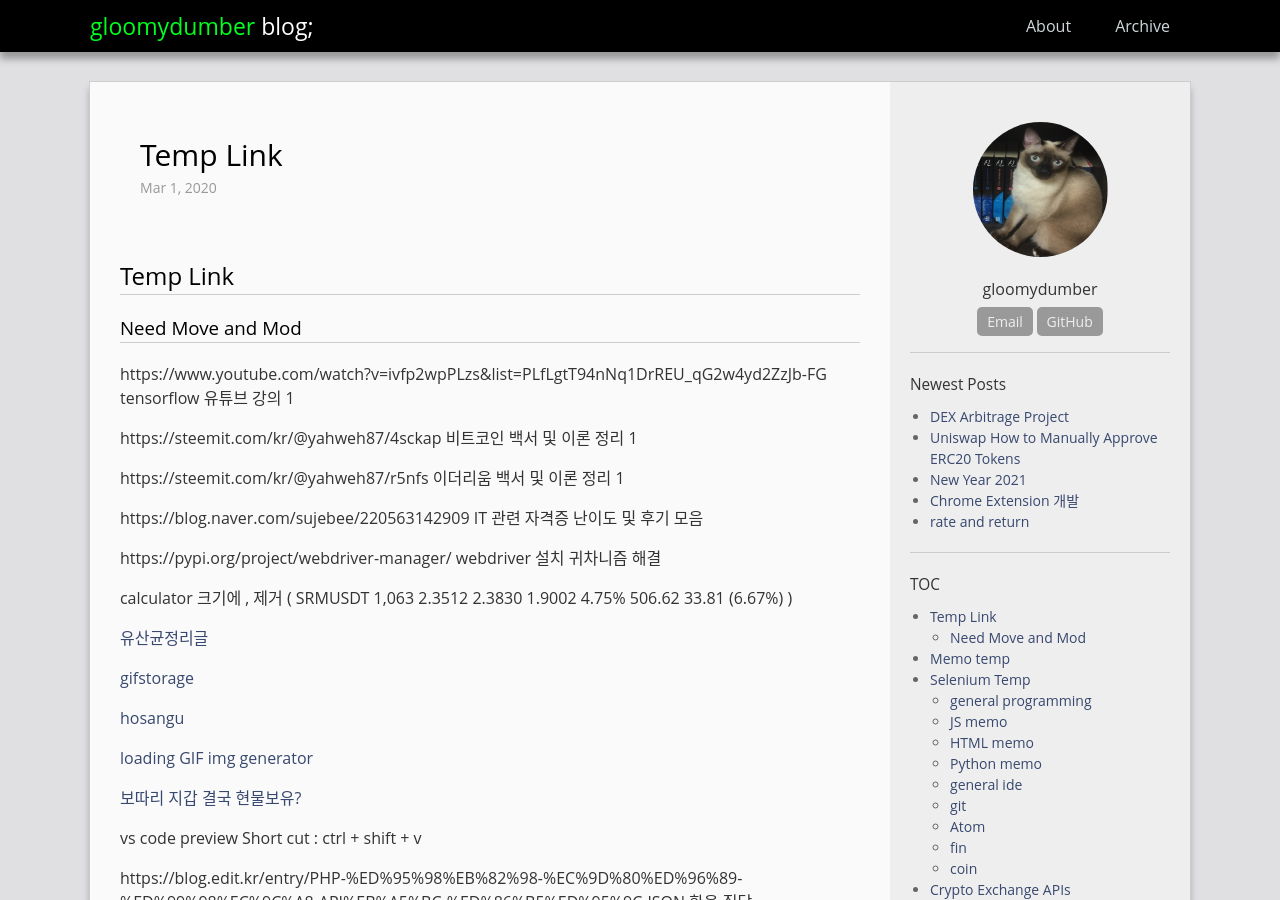
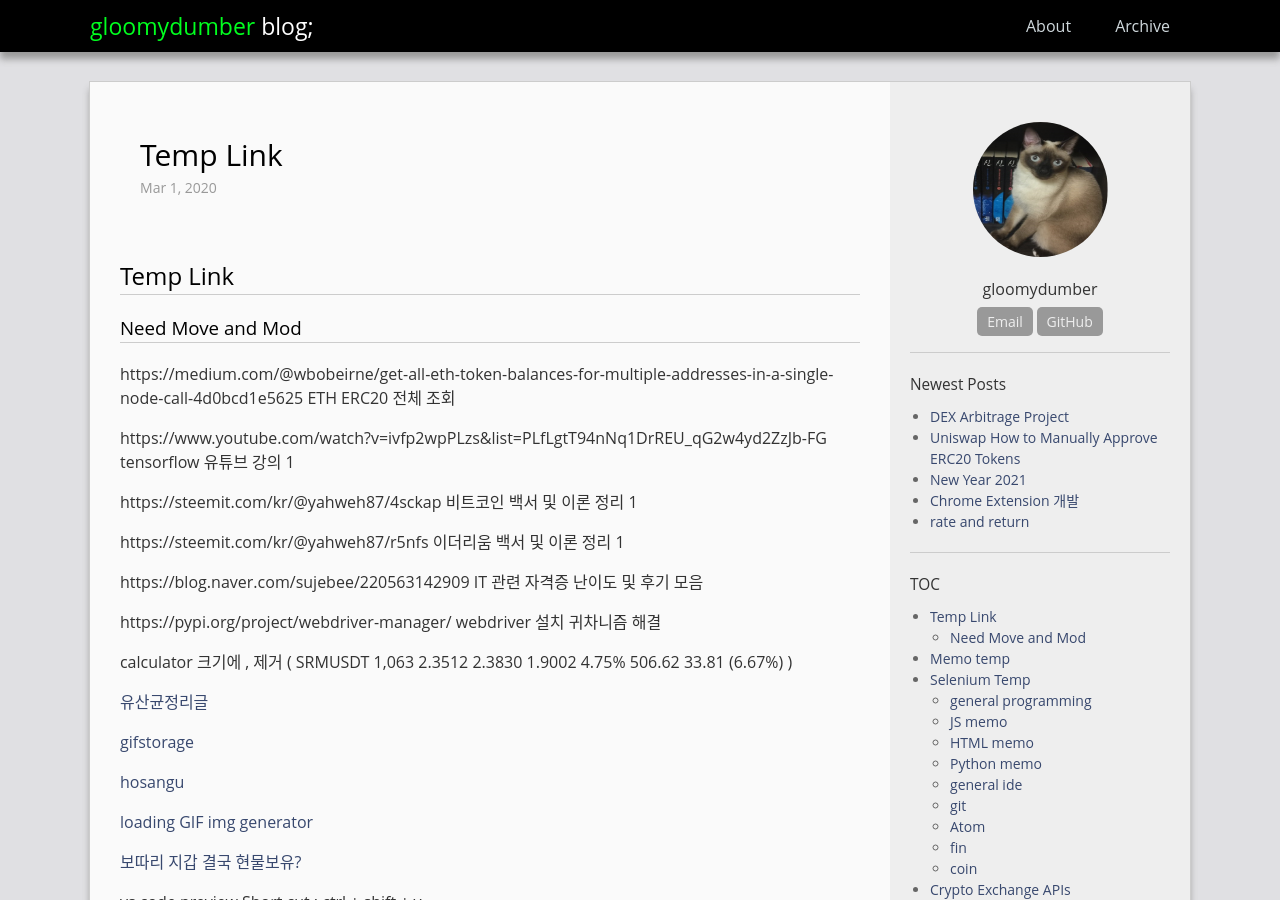
Before and after one commit to gloomydumber/copy, a Jekyll site: the page built from _posts/2020-03-01-TempLink.md, in a window 1280 px wide and 900 px high. Built offline with Jekyll 4.4.1, drawn with Linux system fonts in a browser that asks for light colours; comment, search, counter and statistics services are not loaded.

Commit message:
PostModded

```diff
--- a/_posts/2020-03-01-TempLink.md
+++ b/_posts/2020-03-01-TempLink.md
@@ -11,6 +11,8 @@ use_math: true
 ## Temp Link
 
 ### Need Move and Mod
+
+https://medium.com/@wbobeirne/get-all-eth-token-balances-for-multiple-addresses-in-a-single-node-call-4d0bcd1e5625 ETH ERC20 전체 조회
 
 https://www.youtube.com/watch?v=ivfp2wpPLzs&list=PLfLgtT94nNq1DrREU_qG2w4yd2ZzJb-FG tensorflow 유튜브 강의 1
 
```
